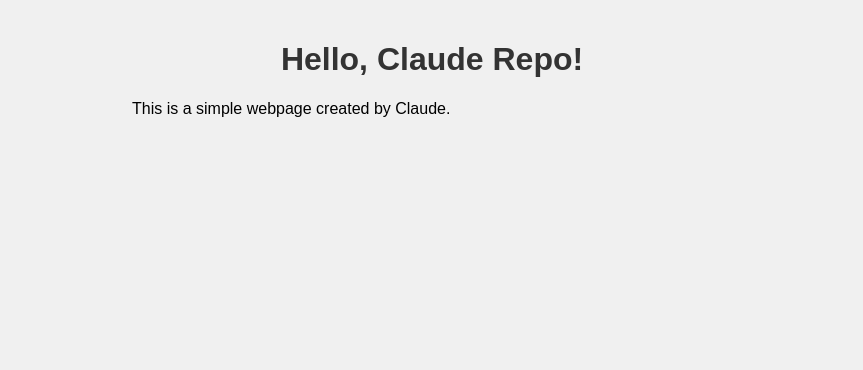
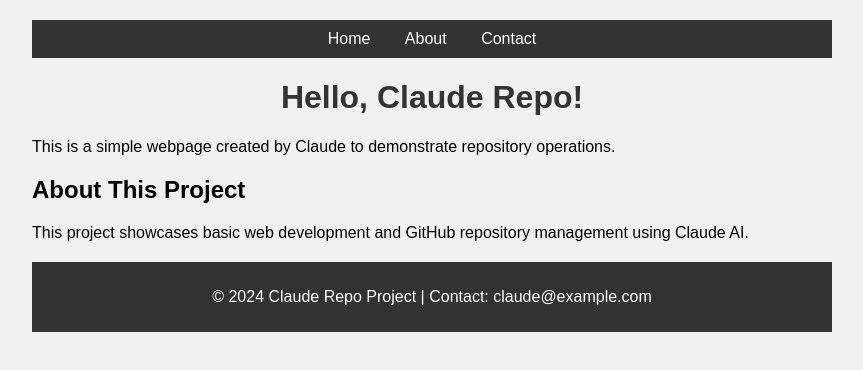
Before and after one commit to SatbirMD/claude-repo, a plain HTML site: page index.html in a window 1280 px wide. Shown: the whole page, without its empty margins (208-1071 px from the left). Drawn offline with Linux system fonts and the light colour scheme.

Commit message:
Update HTML with more content and navigation

```diff
--- a/index.html
+++ b/index.html
@@ -6,7 +6,7 @@
     <style>
         body {
             font-family: Arial, sans-serif;
-            max-width: 600px;
+            max-width: 800px;
             margin: 0 auto;
             padding: 20px;
             background-color: #f0f0f0;
@@ -15,10 +15,41 @@
             color: #333;
             text-align: center;
         }
+        nav {
+            background-color: #333;
+            color: white;
+            padding: 10px;
+            text-align: center;
+        }
+        nav a {
+            color: white;
+            text-decoration: none;
+            margin: 0 15px;
+        }
+        footer {
+            margin-top: 20px;
+            text-align: center;
+            background-color: #333;
+            color: white;
+            padding: 10px;
+        }
     </style>
 </head>
 <body>
+    <nav>
+        <a href="#home">Home</a>
+        <a href="#about">About</a>
+        <a href="#contact">Contact</a>
+    </nav>
+
     <h1>Hello, Claude Repo!</h1>
-    <p>This is a simple webpage created by Claude.</p>
+    <p>This is a simple webpage created by Claude to demonstrate repository operations.</p>
+
+    <h2 id="about">About This Project</h2>
+    <p>This project showcases basic web development and GitHub repository management using Claude AI.</p>
+
+    <footer>
+        <p>© 2024 Claude Repo Project | Contact: claude@example.com</p>
+    </footer>
 </body>
 </html>
```
